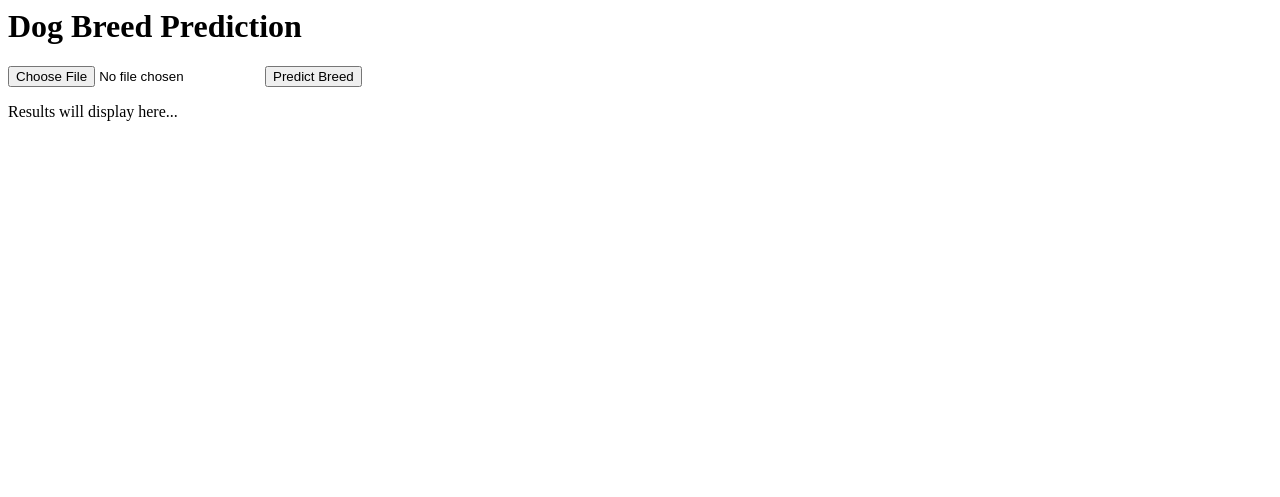
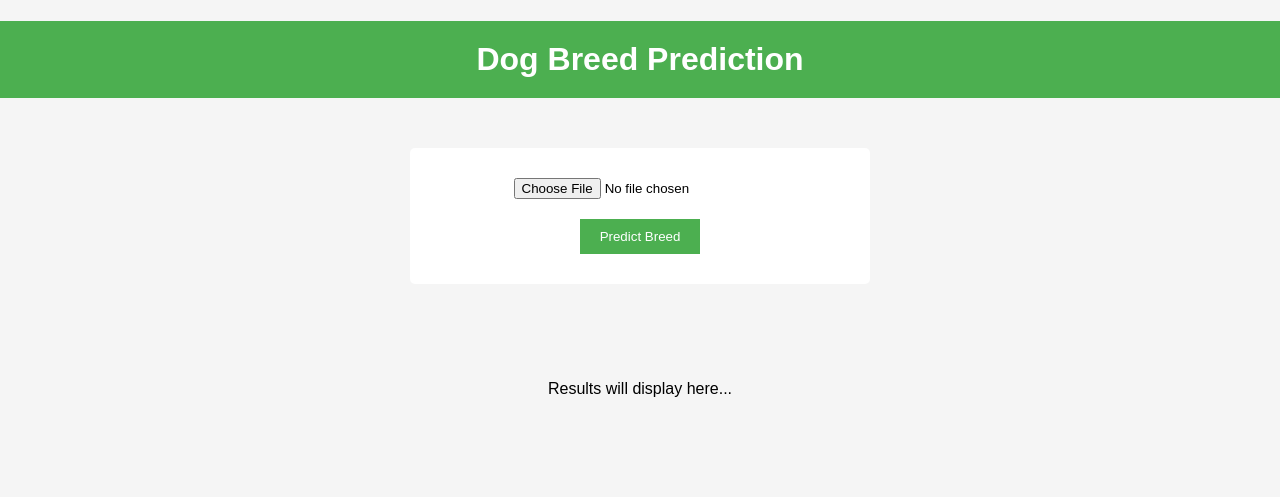
Before and after one commit to azureadi/AZUREPROJECT, a plain HTML site: page index.html in a window 1280 px wide. Drawn offline with Linux system fonts and the light colour scheme.

Commit message:
index.html

```diff
--- a/index.html
+++ b/index.html
@@ -1,21 +1,67 @@
-<!-- index.html -->
+<!DOCTYPE html>
+<html>
+<head>
+<style>
+    body {
+      font-family: Arial, sans-serif;
+      background-color: #f5f5f5;
+      margin: 0;
+      padding: 0;
+    }
 
-<html>
+    h1 {
+      background-color: #4CAF50;
+      color: white;
+      padding: 20px;
+      text-align: center;
+    }
+
+    #upload-form {
+      display: flex;
+      flex-direction: column;
+      align-items: center;
+      background-color: white;
+      padding: 30px;
+      border-radius: 5px;
+      margin: 50px auto;
+      width: 400px;
+    }
+
+    #photo {
+      margin-bottom: 20px;
+    }
+
+    #upload-form input[type="submit"] {
+      background-color: #4CAF50;
+      color: white;
+      padding: 10px 20px;
+      border: none;
+      cursor: pointer;
+      transition: background-color 0.3s;
+    }
+
+    #upload-form input[type="submit"]:hover {
+      background-color: #45a049;
+    }
+
+    #results {
+      text-align: center;
+      padding: 30px;
+      margin: 50px auto;
+      width: 80%;
+    }
+</style>
+</head>
 <body>
-
-
  <h1>Dog Breed Prediction</h1>
-
  <form id="upload-form">
     <input type="file" id="photo" name="photo">
     <input type="submit" value="Predict Breed">
  </form>
-
  <div id="results">
     <p>Results will display here...</p>
  </div>
 
   <script src="dog-app.js"></script>
-
 </body>
 </html>
```
Lines whose indentation alone changed are shown as unchanged.
